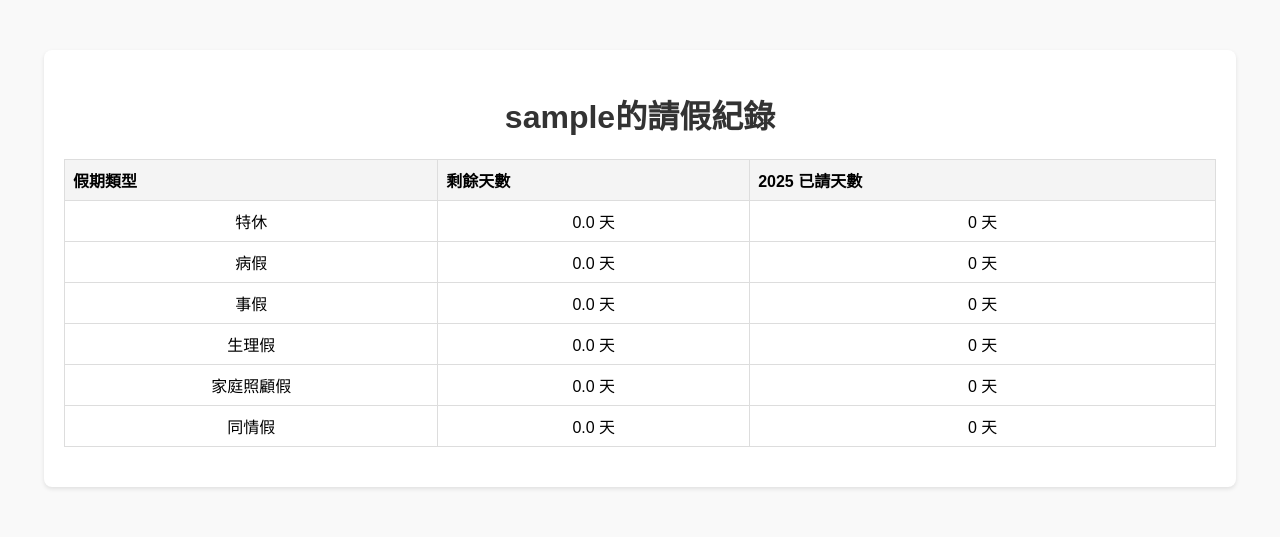
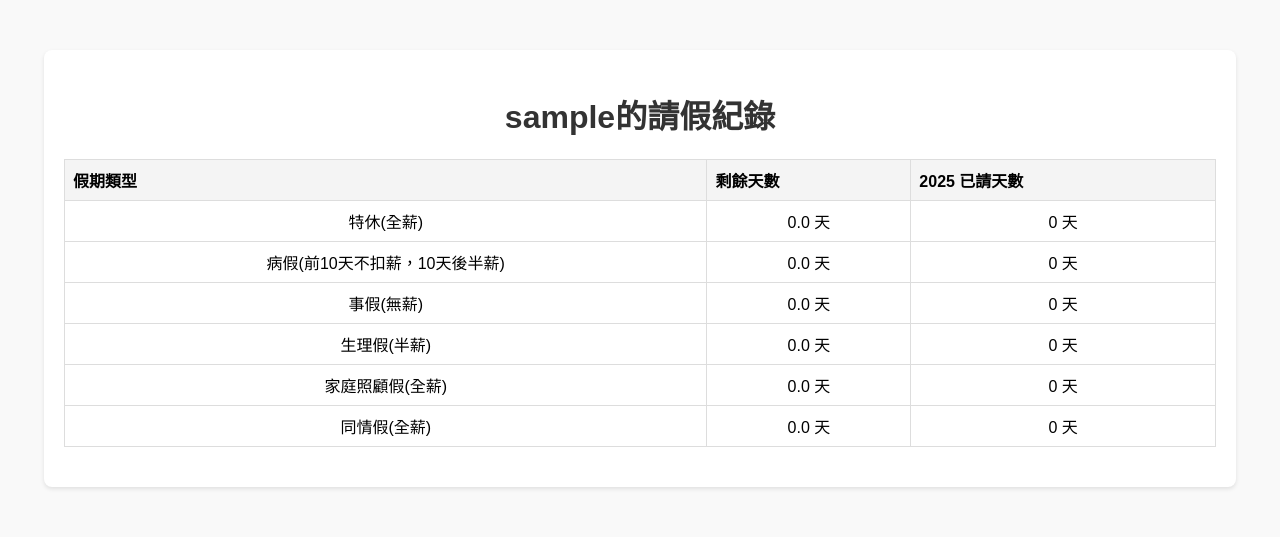
Before and after one commit to suba-d/leave-management-system, a Flask app: page /base in a window 1280 px wide. Shown: the top 537 px of the page. Run offline with Flask 3, Linux system fonts and the light colour scheme; the visitor is signed in with stand-in values (Sample User, id 1); data that the repository does not hold is empty.

Commit message:
新增解說

```diff
--- a/templates/base.html
+++ b/templates/base.html
@@ -82,32 +82,32 @@
                 </thead>
                 <tbody>
                     <tr>
-                        <td style="border: 1px solid #ddd; padding: 8px;">特休</td>
+                        <td style="border: 1px solid #ddd; padding: 8px;">特休(全薪)</td>
                         <td style="border: 1px solid #ddd; padding: 8px;">{{ current_user.vacation_days }} 天</td>
                         <td style="border: 1px solid #ddd; padding: 8px;">{{ annual_leave_days }} 天</td>
                     </tr>
                     <tr>
-                        <td style="border: 1px solid #ddd; padding: 8px;">病假</td>
+                        <td style="border: 1px solid #ddd; padding: 8px;">病假(前10天不扣薪，10天後半薪)</td>
                         <td style="border: 1px solid #ddd; padding: 8px;">{{ current_user.sick_days }} 天</td>
                         <td style="border: 1px solid #ddd; padding: 8px;">{{ sick_leave_days }} 天</td>
                     </tr>
                     <tr>
-                        <td style="border: 1px solid #ddd; padding: 8px;">事假</td>
+                        <td style="border: 1px solid #ddd; padding: 8px;">事假(無薪)</td>
                         <td style="border: 1px solid #ddd; padding: 8px;">{{ current_user.personal_days }} 天</td>
                         <td style="border: 1px solid #ddd; padding: 8px;">{{ personal_leave_days }} 天</td>
                     </tr>
                     <tr>
-                        <td style="border: 1px solid #ddd; padding: 8px;">生理假</td>
+                        <td style="border: 1px solid #ddd; padding: 8px;">生理假(半薪)</td>
                         <td style="border: 1px solid #ddd; padding: 8px;">{{ current_user.menstrual_days }} 天</td>
                         <td style="border: 1px solid #ddd; padding: 8px;">{{ menstrual_leave_days }} 天</td>
                     </tr>
                     <tr>
-                        <td style="border: 1px solid #ddd; padding: 8px;">家庭照顧假</td>
+                        <td style="border: 1px solid #ddd; padding: 8px;">家庭照顧假(全薪)</td>
                         <td style="border: 1px solid #ddd; padding: 8px;">{{ current_user.family_care_days }} 天</td>
                         <td style="border: 1px solid #ddd; padding: 8px;">{{ family_care_leave_days }} 天</td>
                     </tr>
                     <tr>
-                        <td style="border: 1px solid #ddd; padding: 8px;">同情假</td>
+                        <td style="border: 1px solid #ddd; padding: 8px;">同情假(全薪)</td>
                         <td style="border: 1px solid #ddd; padding: 8px;">{{ current_user.compassionate_days }} 天</td>
                         <td style="border: 1px solid #ddd; padding: 8px;">{{ compassionate_leave_days }} 天</td>
                     </tr>
```
Also changed, not shown: 1 other file.
